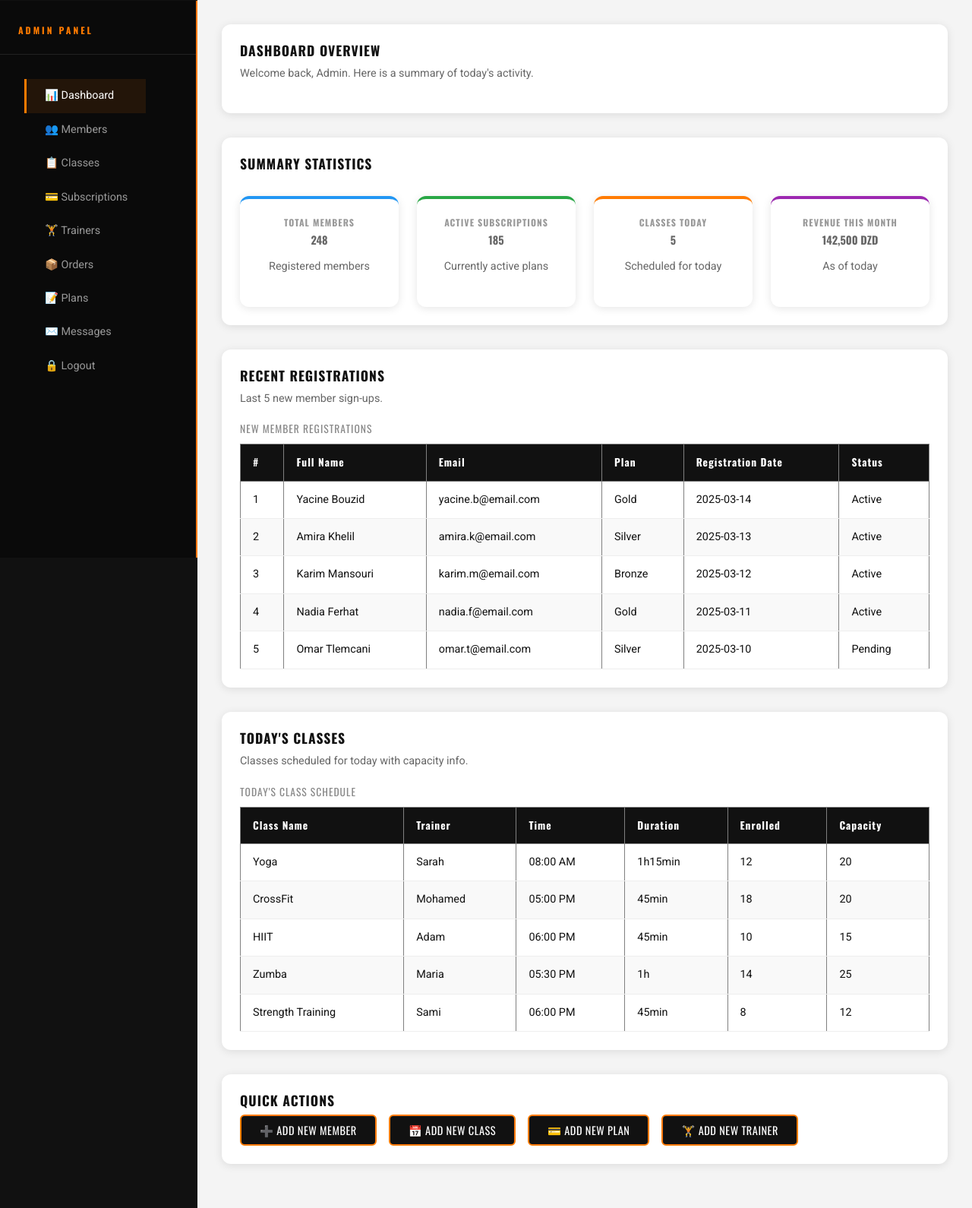
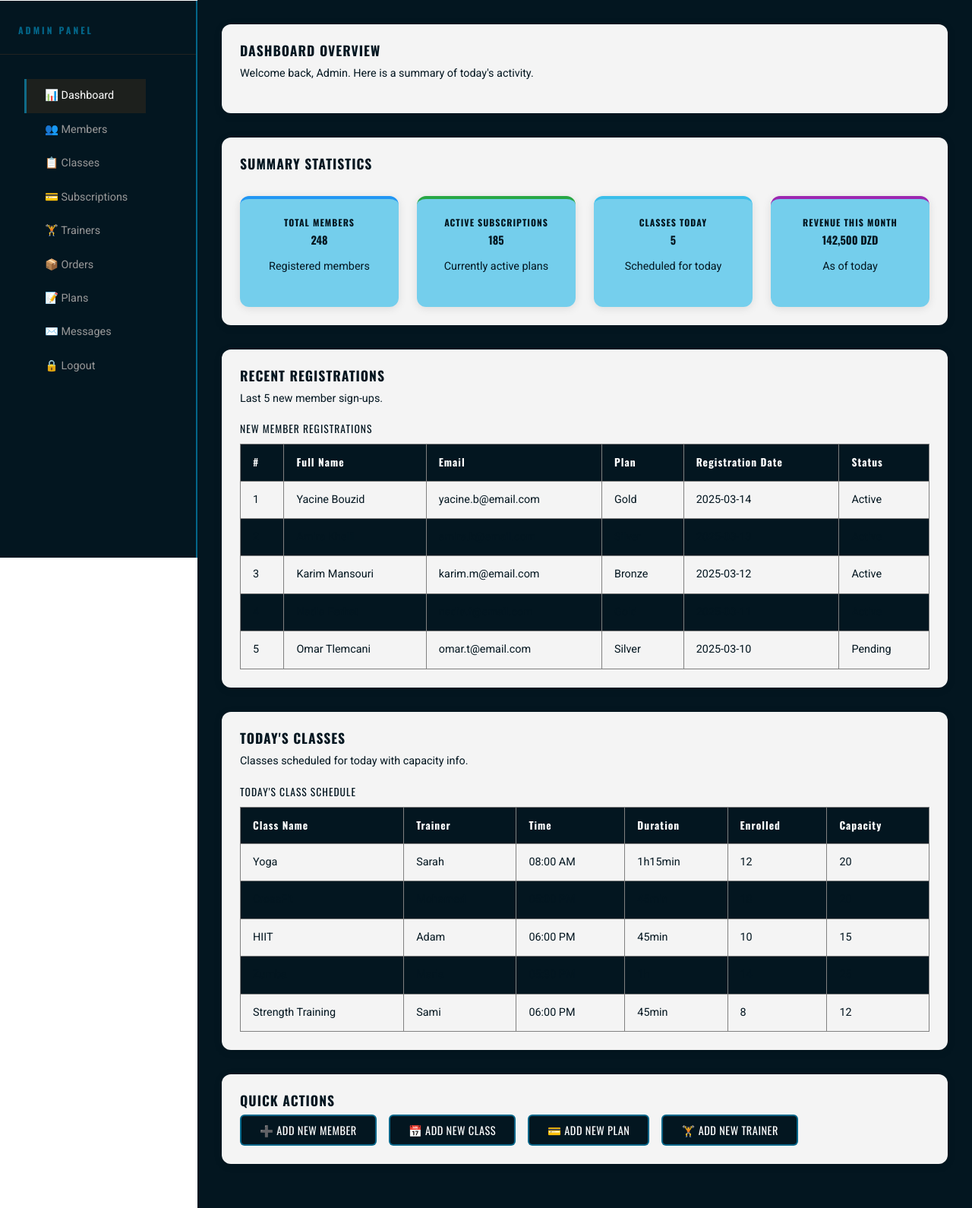
Before and after one commit to VonDahmann/daw-project, a plain HTML site: page admin-dashboard.html in a window 1280 px wide. Shown: the part 66-1656 px from the top of the page at 76% size. Drawn offline with nearby package versions, Linux system fonts and the light colour scheme.

Commit message:
Refactor admin.css with new styles and variables

```diff
--- a/admin.css
+++ b/admin.css
@@ -1,219 +1,50 @@
-/* MY GYM FITNESS — Admin Stylesheet | admin-dashboard.html */
-
-/* 1. VARIABLES */
-:root {
-    --primary:       #111111;
-    --accent:        #FF7B00;
-    --bg:            #605f5f;
-    --text:          #FFFFFF;
-    --primary-light: #1e1e1e;
-    --accent-hover:  #e06900;
-    --bg-dark:       #3A3A3A;
-    --bg-light:      #f4f4f4;
-    --border:        #2e2e2e;
-    --shadow:        rgba(0,0,0,0.1);
-    --font-heading:  'Oswald', sans-serif;
-    --font-body:     'Roboto', sans-serif;
-    --space-xs: 8px;  --space-sm: 16px;  --space-md: 24px;
-    --space-lg: 32px; --space-xl: 48px;
-    --radius-sm: 6px; --radius-md: 12px;
-    --transition: 0.3s ease;
-}
-
-/* 2. RESET */
-*, *::before, *::after { box-sizing: border-box; margin: 0; padding: 0; }
-
-body { font-family: var(--font-body); background: var(--primary); color: var(--text); line-height: 1.7; }
-ul { list-style: none; }
-a { text-decoration: none; transition: color var(--transition); }
-h1, h2, h3, h4 { font-family: var(--font-heading); text-transform: uppercase; letter-spacing: 1px; line-height: 1.2; }
-
-/* 3. NAVBAR */
-header { background: var(--primary); position: sticky; top: 0; z-index: 999; border-bottom: 3px solid var(--accent); }
-nav { display: flex; justify-content: space-between; align-items: center; padding: var(--space-sm) var(--space-lg); }
-nav h1 { color: var(--accent); font-size: 1.6rem; letter-spacing: 2px; }
-ul.navbar { display: flex; gap: var(--space-md); }
-
-ul.navbar li a {
-    color: var(--text);
-    font-family: var(--font-heading);
-    font-size: 0.9rem;
-    text-transform: uppercase;
-    letter-spacing: 1px;
-    padding-bottom: 4px;
-    border-bottom: 2px solid transparent;
-    transition: color var(--transition), border-color var(--transition);
-}
-
-ul.navbar li a:hover { color: var(--accent); border-color: var(--accent); }
-
-/* 4. FOOTER */
-footer {
-    background: var(--bg-dark);
-    border-top: 3px solid var(--accent);
-    display: flex;
-    justify-content: space-between;
-    flex-wrap: wrap;
-    gap: var(--space-md);
-    padding: var(--space-xl) var(--space-lg);
-}
-
-footer section { flex: 1; min-width: 180px; }
-footer h2 { color: var(--accent); font-size: 1rem; margin-bottom: var(--space-xs); padding-bottom: var(--space-xs); border-bottom: 1px solid var(--bg); }
-footer p, footer li { font-size: 0.9rem; color: #ccc; margin-bottom: 6px; }
-footer a { color: #ccc; }
-footer a:hover { color: var(--accent); }
-
-
-/* ============================================================
-   PAGE 7 — ADMIN DASHBOARD
-   ============================================================ */
-
-.admin-wrapper { display: flex; min-height: calc(100vh - 140px); }
-
-/* SIDEBAR */
-.admin-sidebar {
-    width: 260px;
-    min-width: 260px;
-    background: #0a0a0a;
-    border-right: 2px solid var(--accent);
-    padding: var(--space-lg) 0;
-    position: sticky;
-    top: 67px;
-    height: calc(100vh - 67px);
-    overflow-y: auto;
-}
-
-.admin-sidebar h2 {
-    font-size: 0.75rem;
-    letter-spacing: 3px;
-    color: var(--accent);
-    padding: 0 var(--space-md) var(--space-md);
-    border-bottom: 1px solid #222;
-    margin-bottom: var(--space-sm);
-}
-
-.admin-sidebar nav ul li a {
-    display: block;
-    padding: 10px var(--space-md);
-    color: #999;
-    font-size: 0.9rem;
-    border-left: 3px solid transparent;
-    transition: color var(--transition), background var(--transition), border-color var(--transition);
-}
-
-.admin-sidebar nav ul li a:hover,
-.admin-sidebar nav ul li a.active {
-    color: var(--text);
-    background: rgba(255,123,0,0.1);
-    border-left-color: var(--accent);
-}
-
-/* MAIN CONTENT */
-.admin-main { flex: 1; background: var(--bg-light); padding: var(--space-lg); overflow-x: auto; }
-
-.admin-main section {
-    background: #fff;
-    border-radius: var(--radius-md);
-    padding: var(--space-md);
-    margin-bottom: var(--space-lg);
-    box-shadow: 0 2px 12px var(--shadow);
-}
-
-.admin-main h2 { color: var(--primary); margin-bottom: var(--space-xs); font-size: 1.1rem; }
-.admin-main p  { color: #666; font-size: 0.9rem; margin-bottom: var(--space-sm); }
-
-/* STAT CARDS */
-#stats { display: grid; grid-template-columns: repeat(4, 1fr); gap: var(--space-md); }
-#stats > h2 { grid-column: 1 / -1; }
-
-.stat-card {
-    background: #fff;
-    border-radius: var(--radius-md);
-    padding: var(--space-md);
-    text-align: center;
-    box-shadow: 0 2px 12px var(--shadow);
-    border-top: 4px solid var(--accent);
-}
-
-/* nth-child(4) removed — same as default var(--accent) */
-.stat-card:nth-child(2) { border-top-color: #2196f3; }
-.stat-card:nth-child(3) { border-top-color: #28a745; }
-.stat-card:nth-child(5) { border-top-color: #9c27b0; }
-
-.stat-card h3 { font-size: 0.75rem; letter-spacing: 1px; color: #999; margin-bottom: var(--space-xs); }
-.stat-number  { font-family: var(--font-heading); font-size: 2rem; font-weight: 700; color: var(--primary); line-height: 1; margin-bottom: 4px; }
-.stat-label   { font-size: 0.8rem; color: #aaa; }
-
-/* TABLES */
-/* border: none removed — redundant with border-collapse: collapse */
-.admin-main table { width: 100%; border-collapse: collapse; font-size: 0.9rem; }
-
-.admin-main caption {
-    font-family: var(--font-heading);
-    font-size: 0.85rem;
-    color: #888;
-    text-align: left;
-    letter-spacing: 1px;
-    padding-bottom: var(--space-xs);
-    text-transform: uppercase;
-}
-
-.admin-main thead tr { background: var(--primary); }
-
-/* Merged: thead th and tbody td share the same padding */
-.admin-main thead th,
-.admin-main tbody td { padding: 12px var(--space-sm); }
-
-.admin-main thead th { color: var(--text); font-family: var(--font-heading); font-size: 0.85rem; text-align: left; letter-spacing: 1px; }
-
-.admin-main tbody tr { border-bottom: 1px solid #eee; transition: background var(--transition); }
-.admin-main tbody tr:nth-child(even) { background: #f9f9f9; }
-.admin-main tbody tr:hover           { background: #fff3e8; }
-.admin-main tbody td { color: var(--primary); }
-
-/* QUICK ACTIONS */
-/* padding: 0 removed — covered by global reset */
-#quick-actions ul { display: flex; flex-wrap: wrap; gap: var(--space-sm); }
-
-#quick-actions button {
-    background: var(--primary);
-    color: var(--text);
-    border: 2px solid var(--accent);
-    border-radius: var(--radius-sm);
-    padding: var(--space-xs) var(--space-md);
-    font-family: var(--font-heading);
-    font-size: 0.9rem;
-    letter-spacing: 0.5px;
-    text-transform: uppercase;
-    cursor: pointer;
-    transition: background var(--transition), color var(--transition);
-}
-
-#quick-actions button:hover { background: var(--accent); color: var(--primary); }
-
-
-/* ============================================================
-   RESPONSIVE
-   ============================================================ */
-
-@media (max-width: 1023px) {
-    nav { flex-direction: column; gap: var(--space-sm); }
-    ul.navbar { flex-wrap: wrap; justify-content: center; }
-    .admin-wrapper { flex-direction: column; }
-    .admin-sidebar { width: 100%; position: static; height: auto; padding: var(--space-sm); }
-    .admin-sidebar nav ul { display: flex; flex-wrap: wrap; gap: 4px; }
-    .admin-sidebar nav ul li a { border-left: none; border-bottom: 3px solid transparent; padding: var(--space-xs) var(--space-sm); }
-    .admin-sidebar nav ul li a:hover,
-    .admin-sidebar nav ul li a.active { border-left-color: transparent; border-bottom-color: var(--accent); }
-    #stats { grid-template-columns: repeat(2, 1fr); }
-}
-
-@media (max-width: 767px) {
-    #stats { grid-template-columns: 1fr; }
-    footer { flex-direction: column; text-align: center; }
-    .admin-main { padding: var(--space-sm); }
-    #quick-actions ul { flex-direction: column; }
-    #quick-actions button { width: 100%; }
-    table { display: block; overflow-x: auto; white-space: nowrap; }
-}
+:root{--primary-light:#1e1e1e;--accent-hover:#e06900;--bg-dark:#3A3A3A;--bg-light:#f4f4f4;--border:#2e2e2e;--shadow:rgba(0,0,0,.1);--primary:#031620;--accent:#04aee687;--bg:#0a5d98;--text:#FFFFFF;--font-heading:'Oswald',sans-serif;--font-body:'Roboto',sans-serif;--space-xs:8px;--space-sm:16px;--space-md:24px;--space-lg:32px;--space-xl:48px;--radius-sm:6px;--radius-md:12px;--transition:.3s ease}
+*,*::before,*::after{box-sizing:border-box;margin:0;padding:0}
+body{font-family:var(--font-body);background:var(--);color:var(--text);line-height:1.7}
+ul{list-style:none}
+a{text-decoration:none;transition:color var(--transition)}
+h1,h2,h3,h4{font-family:var(--font-heading);text-transform:uppercase;letter-spacing:1px;line-height:1.2}
+header{background:var(--primary);position:sticky;top:0;z-index:999;border-bottom:3px solid var(--accent)}
+nav{display:flex;justify-content:space-between;align-items:center;padding:var(--space-sm) var(--space-lg)}
+nav h1{color:var(--accent);font-size:1.6rem;letter-spacing:2px}
+ul.navbar{display:flex;gap:var(--space-md)}
+ul.navbar li a{color:var(--text);font-family:var(--font-heading);font-size:.9rem;text-transform:uppercase;letter-spacing:1px;padding-bottom:4px;border-bottom:2px solid transparent;transition:color var(--transition),border-color var(--transition)}
+ul.navbar li a:hover{color:var(--accent);border-color:var(--accent)}
+footer{background:var(--bg-dark);border-top:3px solid var(--accent);display:flex;justify-content:space-between;flex-wrap:wrap;gap:var(--space-md);padding:var(--space-xl) var(--space-lg)}
+footer section{flex:1;min-width:180px}
+footer h2{color:var(--accent);font-size:1rem;margin-bottom:var(--space-xs);padding-bottom:var(--space-xs);border-bottom:1px solid var(--bg)}
+footer p,footer li{font-size:.9rem;color:#ccc;margin-bottom:6px}
+footer a{color:#ccc}
+footer a:hover{color:var(--accent)}
+.admin-wrapper{display:flex;min-height:calc(100vh - 140px)}
+.admin-sidebar{width:260px;min-width:260px;background:var(--primary);border-right:2px solid var(--accent);padding:var(--space-lg) 0;position:sticky;top:67px;height:calc(100vh - 67px);overflow-y:auto}
+.admin-sidebar h2{font-size:.75rem;letter-spacing:3px;color:var(--accent);padding:0 var(--space-md) var(--space-md);border-bottom:1px solid #222;margin-bottom:var(--space-sm)}
+.admin-sidebar nav ul li a{display:block;padding:10px var(--space-md);color:#999;font-size:.9rem;border-left:3px solid transparent;transition:color var(--transition),background var(--transition),border-color var(--transition)}
+.admin-sidebar nav ul li a:hover,.admin-sidebar nav ul li a.active{color:var(--text);background:rgba(255,123,0,.1);border-left-color:var(--accent)}
+.admin-main{flex:1;background:var(--primary);padding:var(--space-lg);overflow-x:auto}
+.admin-main section{background:var(--bg-light);border-radius:var(--radius-md);padding:var(--space-md);margin-bottom:var(--space-lg);box-shadow:0 2px 12px var(--shadow)}
+.admin-main h2{color:var(--primary);margin-bottom:var(--space-xs);font-size:1.1rem}
+.admin-main p{color:var(--primary);font-size:.9rem;margin-bottom:var(--space-sm)}
+#stats{display:grid;grid-template-columns:repeat(4,1fr);gap:var(--space-md)}
+#stats>h2{grid-column:1/-1}
+.stat-card{background:var(--accent);border-radius:var(--radius-md);padding:var(--space-md);text-align:center;box-shadow:0 2px 12px var(--shadow);border-top:4px solid var(--accent)}
+.stat-card:nth-child(2){border-top-color:#2196f3}
+.stat-card:nth-child(3){border-top-color:#28a745}
+.stat-card:nth-child(5){border-top-color:#9c27b0}
+.stat-card h3{font-size:.75rem;letter-spacing:1px;color:var(--primary);margin-bottom:var(--space-xs)}
+.stat-number{font-family:var(--font-heading);font-size:2rem;font-weight:700;color:var(--primary);line-height:1;margin-bottom:4px}
+.stat-label{font-size:.8rem;color:#aaa}
+.admin-main table{width:100%;border-collapse:collapse;font-size:.9rem}
+.admin-main caption{font-family:var(--font-heading);font-size:.85rem;color:var(--primary);text-align:left;letter-spacing:1px;padding-bottom:var(--space-xs);text-transform:uppercase}
+.admin-main thead tr{background:var(--primary)}
+.admin-main thead th,.admin-main tbody td{padding:12px var(--space-sm)}
+.admin-main thead th{color:var(--text);font-family:var(--font-heading);font-size:.85rem;text-align:left;letter-spacing:1px}
+.admin-main tbody tr{border-bottom:1px solid --primary;transition:background var(--transition)}
+.admin-main tbody tr:nth-child(even){background:var(--primary)}
+.admin-main tbody tr:hover{background:var(--primary)}
+.admin-main tbody td{color:var(--primary)}
+#quick-actions ul{display:flex;flex-wrap:wrap;gap:var(--space-sm)}
+#quick-actions button{background:var(--primary);color:var(--text);border:2px solid var(--accent);border-radius:var(--radius-sm);padding:var(--space-xs) var(--space-md);font-family:var(--font-heading);font-size:.9rem;letter-spacing:.5px;text-transform:uppercase;cursor:pointer;transition:background var(--transition),color var(--transition)}
+#quick-actions button:hover{background:var(--accent);color:var(--primary)}
+@media(max-width:1023px){nav{flex-direction:column;gap:var(--space-sm)}ul.navbar{flex-wrap:wrap;justify-content:center}.admin-wrapper{flex-direction:column}.admin-sidebar{width:100%;position:static;height:auto;padding:var(--space-sm)}.admin-sidebar nav ul{display:flex;flex-wrap:wrap;gap:4px}.admin-sidebar nav ul li a{border-left:none;border-bottom:3px solid transparent;padding:var(--space-xs) var(--space-sm)}.admin-sidebar nav ul li a:hover,.admin-sidebar nav ul li a.active{border-left-color:transparent;border-bottom-color:var(--accent)}#stats{grid-template-columns:repeat(2,1fr)}}
+@media(max-width:767px){#stats{grid-template-columns:1fr}footer{flex-direction:column;text-align:center}.admin-main{padding:var(--space-sm)}#quick-actions ul{flex-direction:column}#quick-actions button{width:100%}table{display:block;overflow-x:auto;white-space:nowrap}}
```
